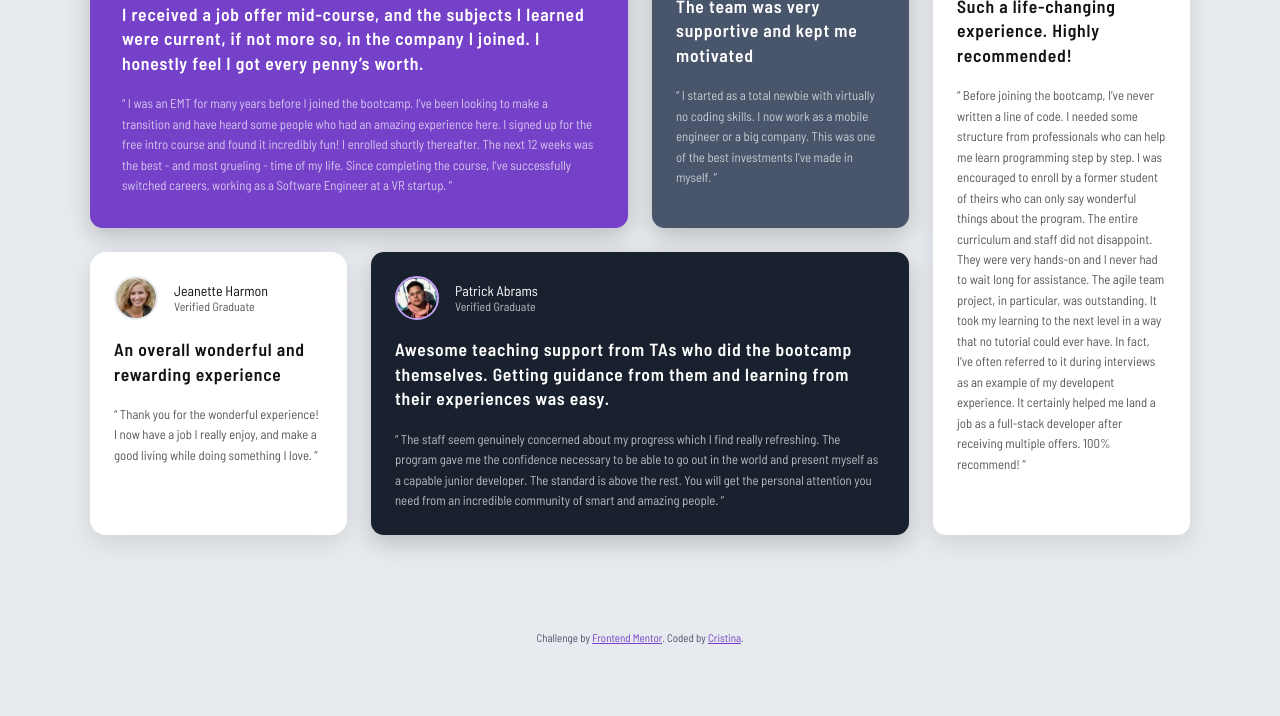
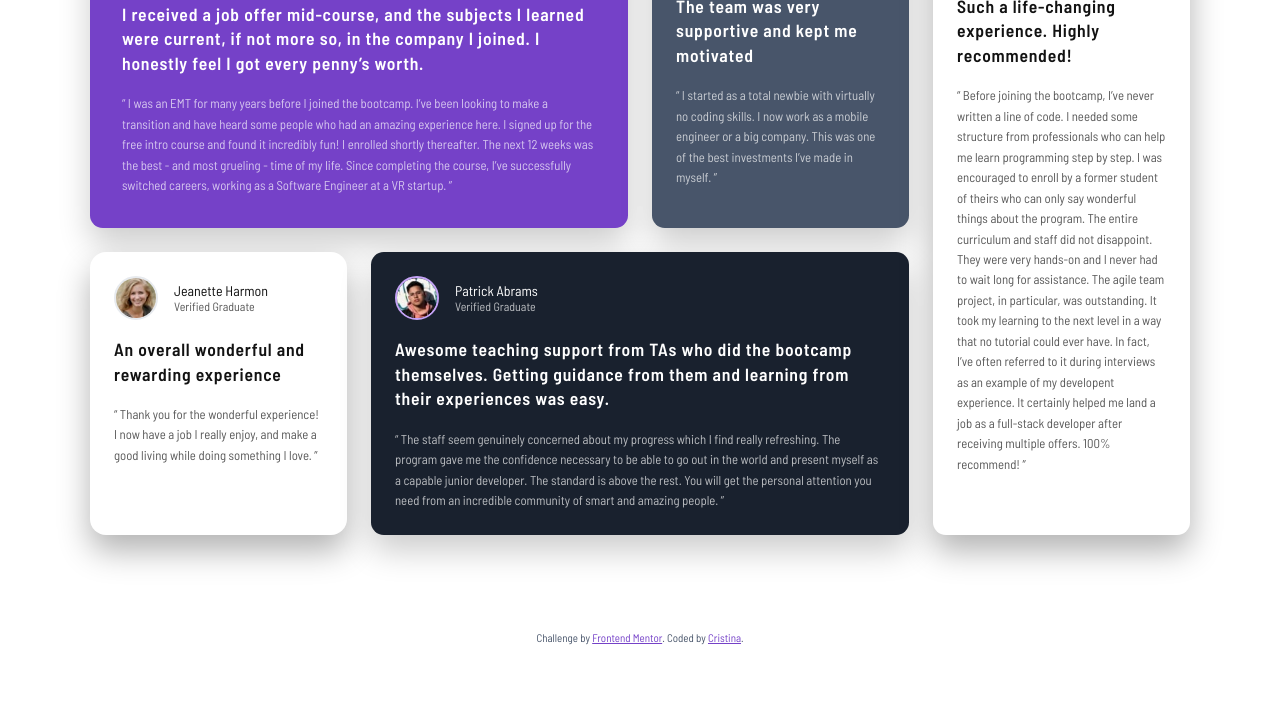
Before and after one commit to CrisMC01/Testimonials-grid-section-main, a plain HTML site: page index.html in a window 1280 px wide. Shown: the part 164-880 px from the top of the page. Drawn offline with Linux system fonts and the light colour scheme.

Commit message:
Add files via upload

```diff
--- a/css/style.css
+++ b/css/style.css
@@ -13,7 +13,7 @@
 /*MOBILE FIRST*/
 body{
     font-family: 'Barlow Semi Condensed', sans-serif;
-    background-color: var(--grey_100);
+    background-color: var(--white);
     min-height: 100vh;
     display: flex;
     flex-direction: column;
@@ -40,33 +40,33 @@ main{
         padding: 2rem;
         display: flex;
         flex-direction: column;
-        box-shadow: 0 0.5rem 1.5rem rgba(0, 0, 0, 0.2);
+        box-shadow: 0 1rem 2rem rgba(0, 0, 0, 0.2);
 }
 .card-two{
         background: var(--grey_500);
         border-radius: 0.8rem;
         padding: 1.5rem;
-        box-shadow: 0 0.5rem 1.5rem rgba(0, 0, 0, 0.2);
+        box-shadow: 0 1rem 2rem rgba(0, 0, 0, 0.2);
 }
 .card-three{
         background: var(--white);
         color : var(--black);
         border-radius: 1rem;
         padding: 1.5rem;
-        box-shadow: 0 0.5rem 1.5rem rgba(0, 0, 0, 0.1);
+        box-shadow: 0 1rem 2rem rgba(0, 0, 0, 0.3);
 }
 .card-four{
         background: var(--dark_blue);
         border-radius: 0.8rem;
         padding: 1.5rem;
-        box-shadow: 0 0.5rem 1.5rem rgba(0, 0, 0, 0.2);
+        box-shadow: 0 1rem 2rem rgba(0, 0, 0, 0.2);
 }
 .card-five{
         background: var(--white);
         color : var(--black);
         border-radius: 0.8rem;
         padding: 1.5rem;
-        box-shadow: 0 0.5rem 1.5rem rgba(0, 0, 0, 0.1);
+        box-shadow: 0 1rem 2rem rgba(0, 0, 0, 0.3);
 }
 .card-header{
         display: flex;
```
